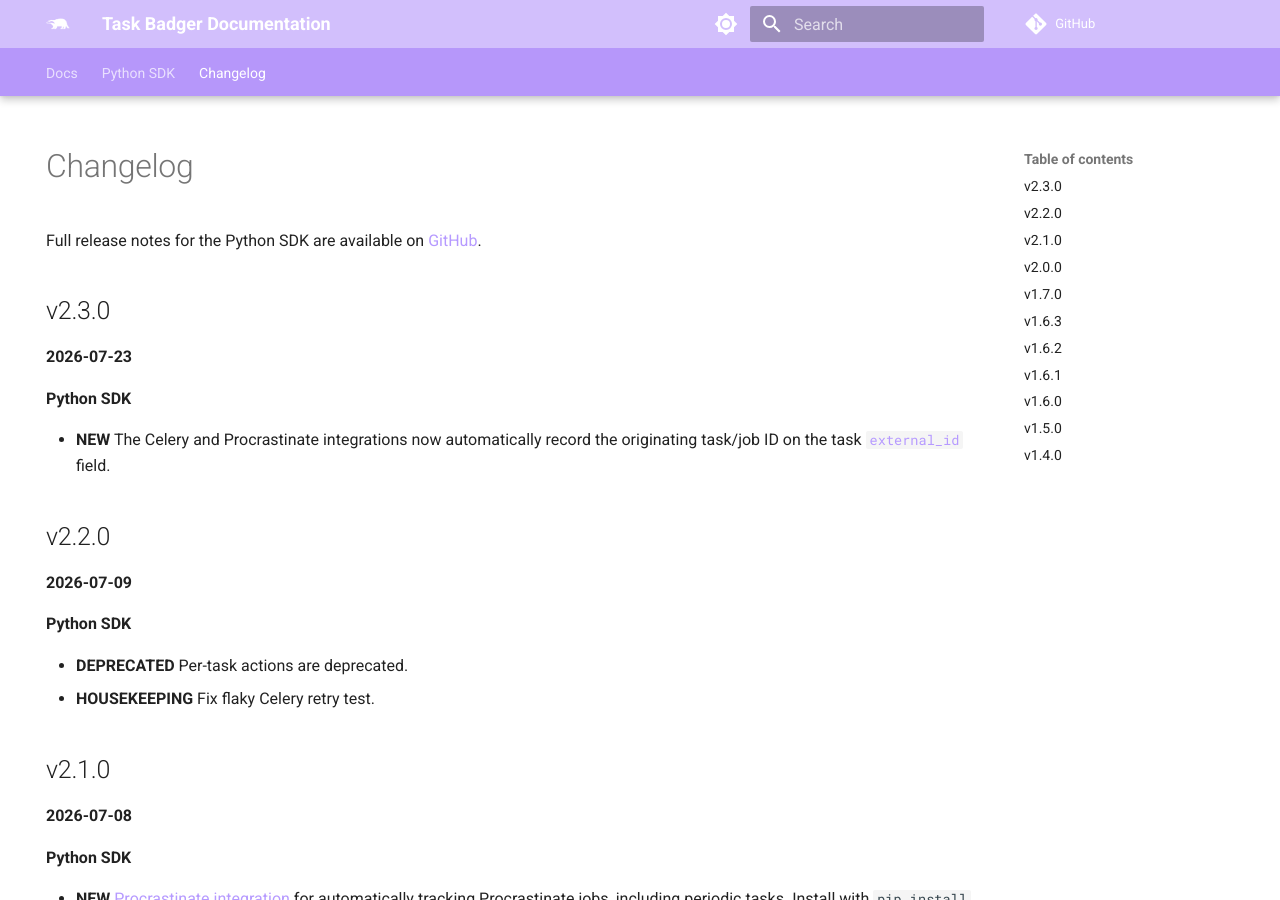
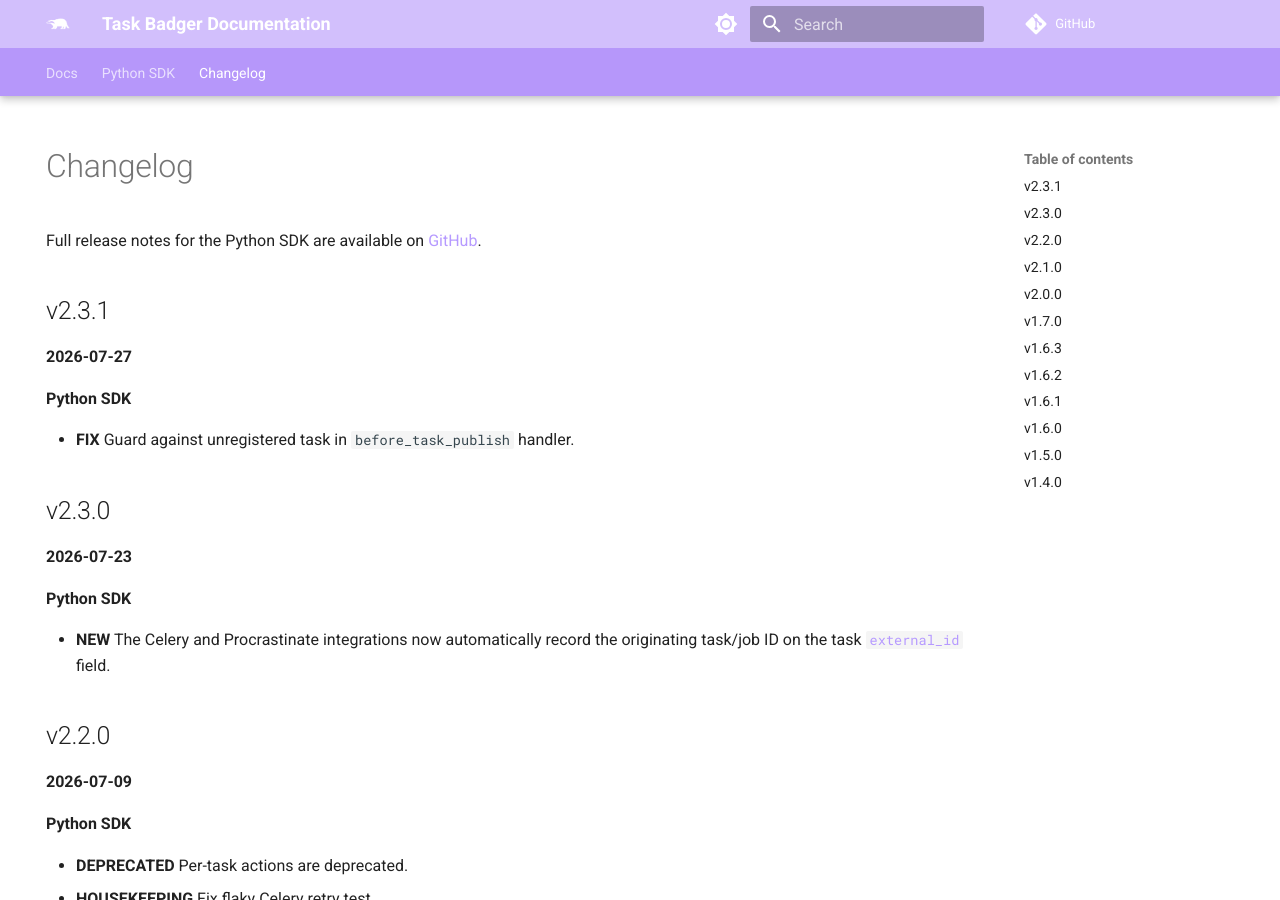
Before and after one commit to taskbadger/taskbadger-docs, an MkDocs documentation site: the page built from docs/changelog.md, in a window 1280 px wide and 900 px high. Built offline with MkDocs 1.6.1 and Material for MkDocs 9.7.7, drawn with Linux system fonts in a browser that asks for light colours; comment, search, counter and statistics services are not loaded.

Commit message:
changelog for 2.3.1

```diff
--- a/docs/changelog.md
+++ b/docs/changelog.md
@@ -6,6 +6,14 @@
 # Changelog
 
 Full release notes for the Python SDK are available on [GitHub](https://github.com/taskbadger/taskbadger-python/releases).
+
+## v2.3.1
+
+**2026-07-27**
+
+**Python SDK**
+
+* **FIX** Guard against unregistered task in `before_task_publish` handler.
 
 ## v2.3.0
 
```
